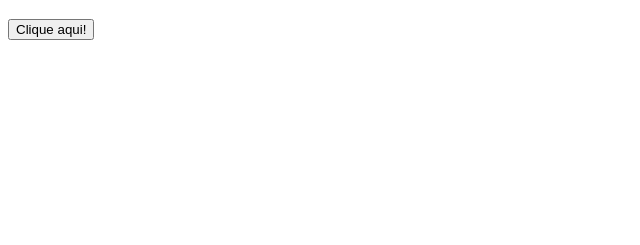
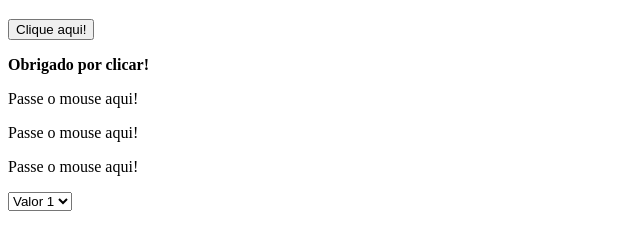
Before and after one commit to DrissaCAS/aula_js, a plain HTML site: page index.html in a window 1280 px wide. Both pictures are taken after a click on the button "Clique aqui!". Shown: the part 61-306 px from the top of the page, without its empty margins (0-640 px from the left). Drawn offline with Linux system fonts and the light colour scheme.

Commit message:
Finalizando aulas de introdução a JS

```diff
--- a/index.html
+++ b/index.html
@@ -10,7 +10,17 @@
         </h1>
 
         <button type="button" onclick="clicou()">Clique aqui!</button>
-        <h3 id="agradecimento"></h3>
+        <p id="agradecimento" onclick="redirection()" id=""></p>
+        <p onmouseover="trocar(this)" onmouseout="voltar(this)">Passe o mouse aqui!</p>
+        <p onmouseover="trocar(this)" onmouseout="voltar(this)">Passe o mouse aqui!</p>
+        <p onmouseover="trocar(this)" onmouseout="voltar(this)">Passe o mouse aqui!</p>
+        <select onchange="funcaoChange(this)">
+            <option value="1">Valor 1</option>
+            <option value="2">Valor 2</option>
+            <option value="3">Valor 3</option>
+        </select>
+
+
         <script type="text/javascript" src="./js/main.js"> </script>
     </body>
 </html>
--- a/js/main.js
+++ b/js/main.js
@@ -1,6 +1,26 @@
 function clicou(){
-   document.getElementById("agradecimento");
+   document.getElementById("agradecimento").innerHTML = "<b>Obrigado por clicar!</b>";
+   console.log(document.getElementById("agradecimento"));
     //alert("Obrigada por clicar!");
+}
+
+function redirection(){
+    window.open("https://digitalinnovation.one/sign-up?ref=TQGOYNU5LQ");
+    //window.location.href = "https://digitalinnovation.one/sign-up?ref=TQGOYNU5LQ";
+}
+
+function trocar(elemento){
+    elemento.innerHTML = "<b>Obrigado por passar o mouse.</b>";
+    //document.getElementById("mouseover").innerHTML = "Obrigado por passar o mouse."
+    //alert("trocar texto");
+}
+
+function voltar(elemento){
+    elemento.innerHTML = "Passe o mouse aqui.";
+    //document.getElementById("mouseover").innerHTML = "Passe o mouse aqui."
+}
+function funcaoChange(elemento){
+    console.log(elemento.value);
 }
 
 /*function soma(n1, n2){
```
